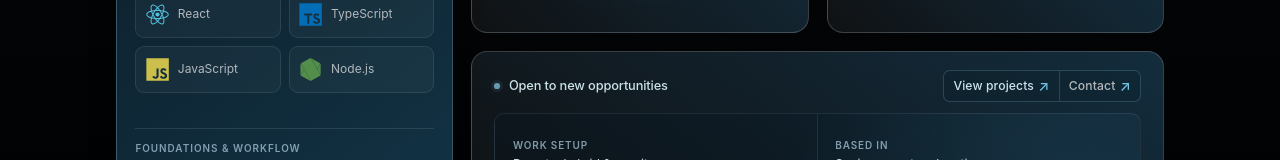
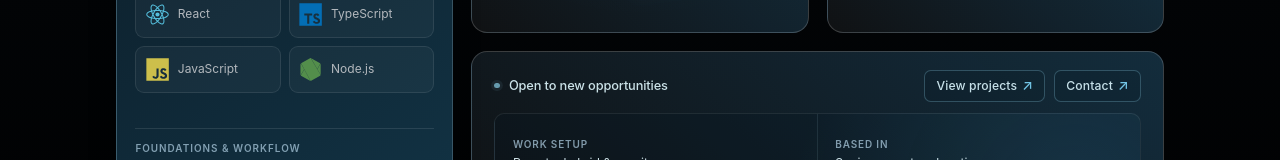
Before and after one commit to Marcodggz/portfolio, a React (Vite) app: page / in a window 1280 px wide. Shown: the part 531-691 px from the top of the page. Built offline with nearby package versions, Linux system fonts and the light colour scheme.

Commit message:
style(home): improve availability actions

```diff
--- a/src/components/home/Certifications/Certifications.module.css
+++ b/src/components/home/Certifications/Certifications.module.css
@@ -10,15 +10,60 @@
   overflow: hidden;
 }
 
-.actionRow { display: flex; align-items: center; justify-content: space-between; gap: 1rem; min-height: 2rem; }
-.actions { display: flex; align-items: center; gap: 0; overflow: hidden; border: 1px solid rgba(147, 216, 241, 0.2); border-radius: 0.42rem; background: rgba(7, 28, 39, 0.2); }
-.projectsLink, .contactLink { display: inline-flex; align-items: center; justify-content: center; min-height: 1.9rem; font-size: 0.76rem; font-weight: 550; letter-spacing: 0.01em; text-decoration: none; transition: color 0.2s ease, background-color 0.2s ease, border-color 0.2s ease; }
-.projectsLink, .contactLink { gap: 0.26rem; padding: 0 0.58rem; color: var(--color-text-secondary); }
-.projectsLink { color: rgba(218, 245, 253, 0.92); }
-.projectsLink::after, .contactLink::after { content: "↗"; color: var(--color-nav-accent); font-size: 0.88rem; line-height: 1; transition: transform 0.2s ease; }
-.projectsLink:hover, .contactLink:hover { color: #e1f7ff; background: rgba(104, 192, 225, 0.1); }
-.projectsLink:hover::after, .contactLink:hover::after { transform: translate(0.12rem, -0.12rem); }
-.actionDivider { width: 1px; align-self: stretch; background: rgba(185, 229, 246, 0.16); }
+.actionRow {
+  display: flex;
+  align-items: center;
+  justify-content: space-between;
+  gap: 1rem;
+  min-height: 2rem;
+}
+
+.actions {
+  display: flex;
+  align-items: center;
+  gap: 0.55rem;
+}
+
+.actionLink {
+  display: inline-flex;
+  align-items: center;
+  justify-content: center;
+  min-height: 2rem;
+  gap: 0.3rem;
+  padding: 0 0.7rem;
+  border: 1px solid rgba(147, 216, 241, 0.26);
+  border-radius: 0.42rem;
+  color: rgba(218, 245, 253, 0.9);
+  background: rgba(7, 28, 39, 0.2);
+  font-size: 0.76rem;
+  font-weight: 550;
+  letter-spacing: 0.01em;
+  text-decoration: none;
+  transition: color 0.2s ease, background-color 0.2s ease, border-color 0.2s ease;
+}
+
+.actionLink::after {
+  content: "↗";
+  color: var(--color-nav-accent);
+  font-size: 0.88rem;
+  line-height: 1;
+  transition: transform 0.2s ease;
+}
+
+.actionLink:hover {
+  border-color: rgba(157, 226, 249, 0.66);
+  color: #e1f7ff;
+  background: rgba(104, 192, 225, 0.12);
+}
+
+.actionLink:hover::after {
+  transform: translate(0.12rem, -0.12rem);
+}
+
+.actionLink:focus-visible {
+  outline: 2px solid var(--color-focus);
+  outline-offset: 2px;
+}
 
 .availabilityFacts {
   display: grid;
@@ -44,7 +89,27 @@
 .availabilityFact dt { color: var(--color-text-meta); font-size: clamp(0.6rem, 0.78vw, 0.68rem); font-weight: 600; letter-spacing: 0.085em; text-transform: uppercase; }
 .availabilityFact dd { margin: 0.3rem 0 0; color: rgba(226, 247, 253, 0.9); font-size: clamp(0.74rem, 0.95vw, 0.84rem); line-height: 1.32; }
 
-@media (max-width: 1024px) { .certifications { height: auto; } .availabilityFacts { min-height: 12rem; } }
-@media (max-width: 600px) { .certifications { padding: 18px; } .actionRow { align-items: flex-start; } .availabilityFacts { min-height: 10rem; } }
-@media (max-width: 375px) { .certifications { padding: 16px; } .projectsLink, .contactLink { padding-right: 0.42rem; padding-left: 0.42rem; font-size: 0.63rem; } .availabilityFact { padding: 0.6rem; } .availabilityFact dd { font-size: 0.65rem; } }
-@media (prefers-reduced-motion: reduce) { .projectsLink, .contactLink, .projectsLink::after { transition: none; } }
+@media (max-width: 1024px) {
+  .certifications { height: auto; }
+  .availabilityFacts { min-height: 12rem; }
+}
+
+@media (max-width: 600px) {
+  .certifications { padding: 18px; }
+  .actionRow { align-items: flex-start; }
+  .availabilityFacts { min-height: 10rem; }
+}
+
+@media (max-width: 375px) {
+  .certifications { padding: 16px; }
+  .actionLink { padding-right: 0.42rem; padding-left: 0.42rem; font-size: 0.63rem; }
+  .availabilityFact { padding: 0.6rem; }
+  .availabilityFact dd { font-size: 0.65rem; }
+}
+
+@media (prefers-reduced-motion: reduce) {
+  .actionLink,
+  .actionLink::after {
+    transition: none;
+  }
+}
--- a/src/components/home/Certifications/Certifications.tsx
+++ b/src/components/home/Certifications/Certifications.tsx
@@ -16,9 +16,8 @@ const Certifications: React.FC = () => {
           <p>{t.availabilityIntro}</p>
         </div>
         <div className={styles.actions}>
-          <Link className={styles.projectsLink} to="/projects">{t.viewProjects}</Link>
-          <span className={styles.actionDivider} aria-hidden="true" />
-          <Link className={styles.contactLink} to="/contact">{t.contactCta}</Link>
+          <Link className={styles.actionLink} to="/projects">{t.viewProjects}</Link>
+          <Link className={styles.actionLink} to="/contact">{t.contactCta}</Link>
         </div>
       </div>
       <dl className={styles.availabilityFacts}>
```
